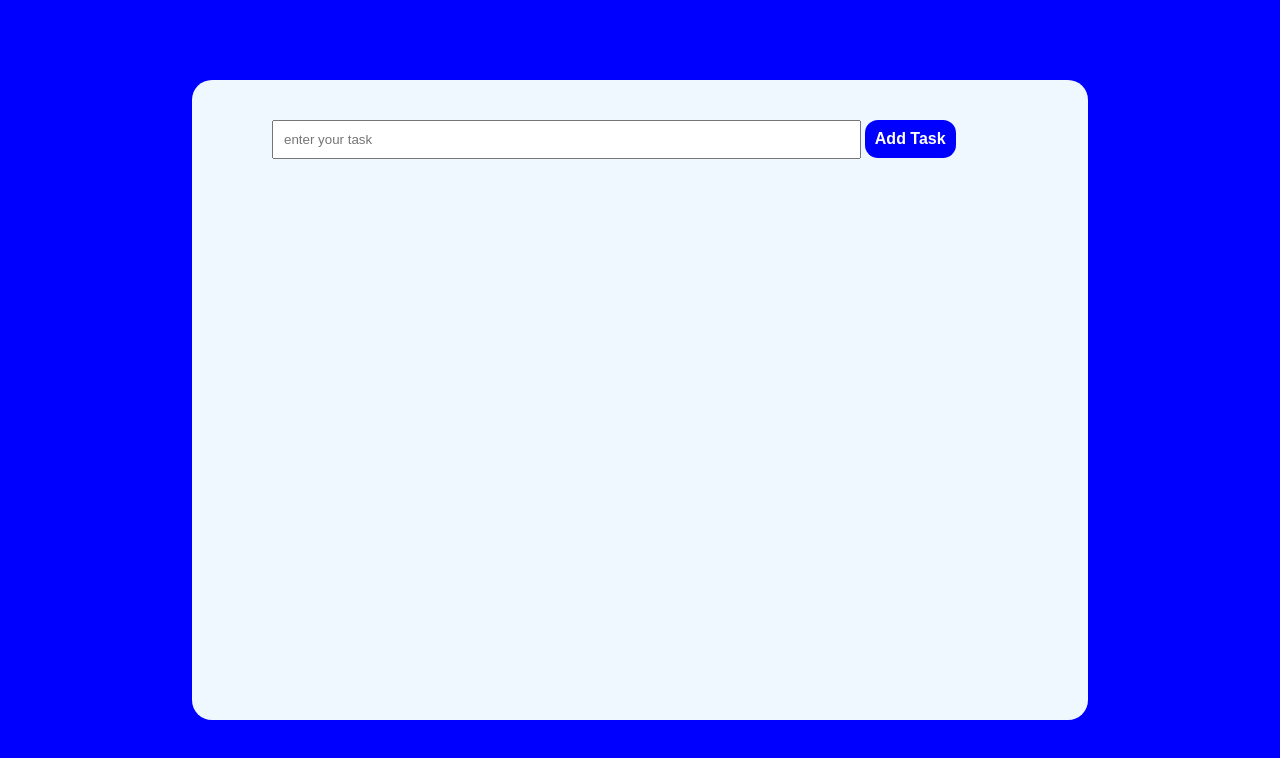
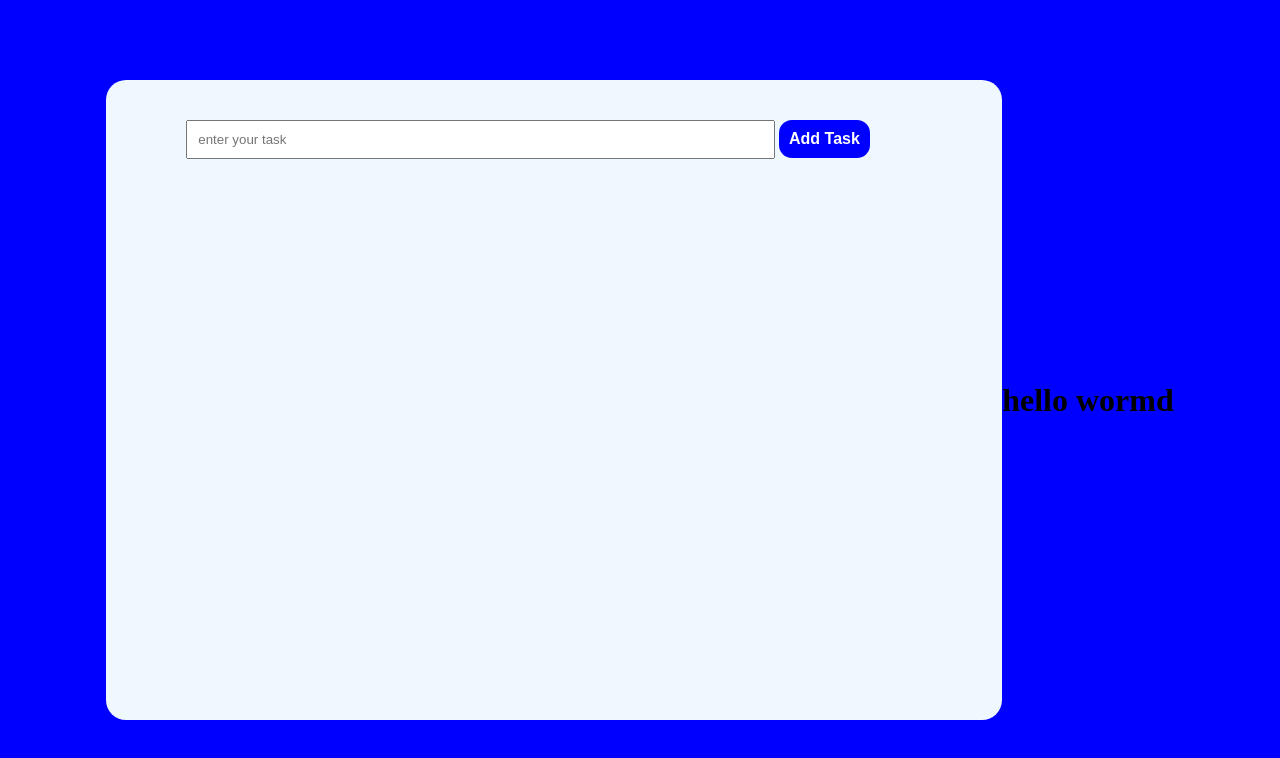
Before and after one commit to amfjrdev/testrepo, a plain HTML site: page index.html in a window 1280 px wide. Drawn offline with Linux system fonts and the light colour scheme.

Commit message:
second commit

```diff
--- a/index.html
+++ b/index.html
@@ -33,7 +33,7 @@
              </div>
          </div>
      </div>
-
+    <h1>hello wormd</h1>
 
     <script src="app.js"></script>
 </body>
```
